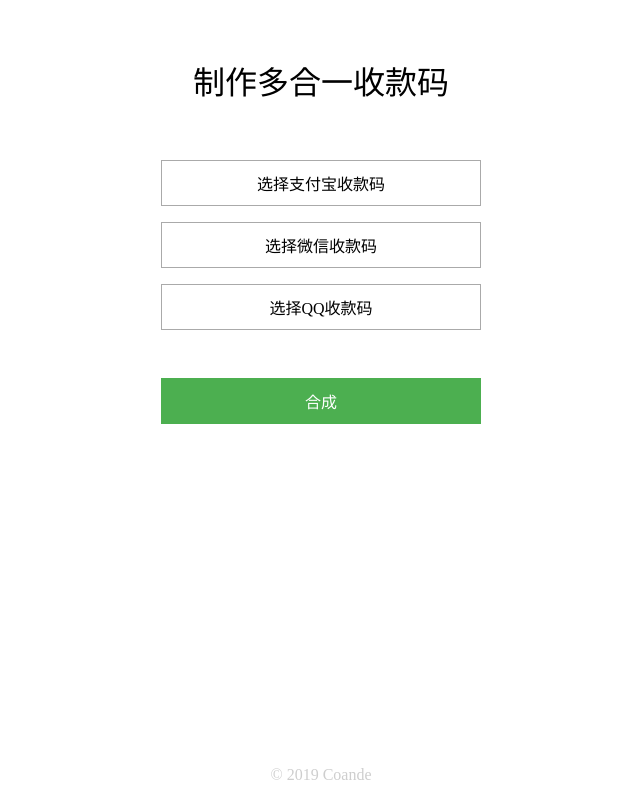
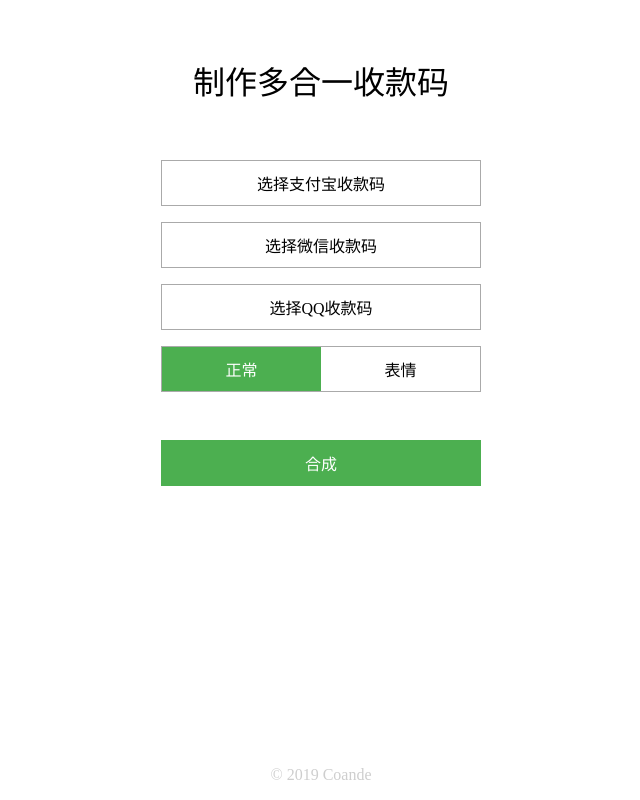
Before and after one commit to Coande/pay2me, a Vue app: page / in a window 1280 px wide. Shown: the whole page, without its empty margins (319-959 px from the left). Built offline with nearby package versions, Linux system fonts and the light colour scheme; a small style sheet from the web is missing.

Commit message:
添加表情类型二维码

```diff
--- a/src/App.vue
+++ b/src/App.vue
@@ -1,37 +1,32 @@
 <template>
   <div id="app">
-    <make-page v-if="showMake"></make-page>
-    <result-page v-if="!showMake"></result-page>
+    <make-page v-if="resultType === ''"></make-page>
+    <result-page v-if="resultType === 'resultNormal'"></result-page>
+    <result-page-fun v-if="resultType === 'resultFun'"></result-page-fun>
   </div>
 </template>
 
 <script>
 import MakePage from "@/pages/Make";
 import ResultPage from "@/pages/Result";
+import ResultPageFun from "@/pages/ResultFun";
 export default {
   components: {
     MakePage,
-    ResultPage
+    ResultPage,
+    ResultPageFun
   },
   data() {
     return {
-      showMake: true
+      resultType: ''
     };
   },
   methods: {},
   mounted() {
-    const alipayUrl = decodeURIComponent(
-      this.$utils.getQueryVariable("alipay")
+    const resultType = decodeURIComponent(
+      this.$utils.getQueryVariable("resultType")
     );
-    const wechatUrl = decodeURIComponent(
-      this.$utils.getQueryVariable("wechat")
-    );
-    const qqUrl = decodeURIComponent(this.$utils.getQueryVariable("qq"));
-    if (alipayUrl || wechatUrl || qqUrl) {
-      this.showMake = false;
-    } else {
-      this.showMake = true;
-    }
+    this.resultType = resultType ? resultType : '';
   }
 };
 </script>
--- a/src/pages/Make.vue
+++ b/src/pages/Make.vue
@@ -16,6 +16,10 @@
           @change="handleChange(arguments[0], key)"
           accept="image/*"
         >
+      </div>
+      <div class="result-type">
+        <span class="result-type__item result-type__normal" :class="[resultType==='resultNormal' ? 'active' : '']" @click="resultType = 'resultNormal'">正常</span>
+        <span class="result-type__item result-type__fun" :class="[resultType==='resultFun' ? 'active' : '']" @click="resultType = 'resultFun'">表情</span>
       </div>
       <div>
         <button class="submit-button" @click="handleSubmit">合成</button>
@@ -52,7 +56,8 @@
           startsWith:
             "https://i.qianbao.qq.com/wallet/sqrcode.htm?m=tenpay&f=wallet&u="
         }
-      }
+      },
+      resultType: 'resultNormal'
     };
   },
   methods: {
@@ -126,6 +131,7 @@
       if (qqResult) {
         resultList.push(`qq=${encodeURIComponent(qqResult)}`);
       }
+      resultList.push(`resultType=${this.resultType}`);
       if (resultList.length) {
         // 有部分app或网站可能会自动加个来源参数
         const tempString = window.location.href.indexOf("?") === -1 ? "?" : "&";
@@ -184,6 +190,27 @@
   font-size: 1rem;
 }
 
+.result-type {
+  display: flex;
+  width: 100%;
+  border: 1px solid #aaa;
+  cursor: pointer;
+  margin-bottom: 1rem;
+  font-size: 1rem;
+}
+
+.result-type__normal,
+.result-type__fun {
+  display: block;
+  flex: 1;
+  padding: 10px;
+}
+
+.result-type__item.active {
+  background-color: #4caf50;
+  color: #ffffff;
+}
+
 .hidden-input {
   display: none;
 }
--- /dev/null
+++ b/src/pages/ResultFun.vue
@@ -0,0 +1,95 @@
+<template>
+  <div class="page">
+    <img class="result-image" :src="resultImageSrc">
+  </div>
+</template>
+
+<script>
+import qrcode from "qrcode";
+import funImage from '../assets/fun.jpg';
+
+export default {
+  data() {
+    return {
+      qrcodePosition: {
+        left: 240,
+        top: 460,
+        width: 200,
+        height: 200
+      },
+      resultImageSrc: ""
+    };
+  },
+  computed: {
+
+  },
+  mounted() {
+    const canvas = document.createElement('canvas');
+    const bgImg = new Image();
+    bgImg.src = funImage;
+    bgImg.onload = async () => {
+      // 画背景
+      canvas.width = bgImg.width;
+      canvas.height = bgImg.height;
+      await this.$nextTick();
+      const ctx = canvas.getContext("2d");
+      ctx.drawImage(bgImg, 0, 0);
+
+      // 画二维码
+      const urlObj = new URL(location.href);
+      urlObj.searchParams.set('resultType', 'resultNormal');
+      urlObj.searchParams.set('production', '1');
+      const dataURL = await qrcode.toDataURL(
+        urlObj.href
+      );
+      const qrcodeImg = new Image();
+      qrcodeImg.src = dataURL;
+      qrcodeImg.onload = () => {
+        ctx.drawImage(qrcodeImg, this.qrcodePosition.left, this.qrcodePosition.top,
+          this.qrcodePosition.width, this.qrcodePosition.height);
+
+        this.resultImageSrc = canvas.toDataURL();
+
+        if (this.getIsMobile()) {
+          alert("你可以通过长按来保存当前图片");
+        } else {
+          alert("你可以右键另存当前图片");
+        }
+      };
+    };
+  },
+  methods: {
+    getIsMobile() {
+      // code from: https://www.cnblogs.com/laq627/p/5848680.html
+      const sUserAgent = navigator.userAgent.toLowerCase();
+      const bIsIpad = sUserAgent.match(/ipad/i) == "ipad";
+      const bIsIphoneOs = sUserAgent.match(/iphone os/i) == "iphone os";
+      const bIsMidp = sUserAgent.match(/midp/i) == "midp";
+      const bIsUc7 = sUserAgent.match(/rv:1.2.3.4/i) == "rv:1.2.3.4";
+      const bIsUc = sUserAgent.match(/ucweb/i) == "ucweb";
+      const bIsAndroid = sUserAgent.match(/android/i) == "android";
+      const bIsCE = sUserAgent.match(/windows ce/i) == "windows ce";
+      const bIsWM = sUserAgent.match(/windows mobile/i) == "windows mobile";
+      if (bIsIpad || bIsIphoneOs || bIsMidp || bIsUc7 || bIsUc || bIsAndroid || bIsCE || bIsWM) {
+          return true;
+      }
+      return false;
+    }
+  }
+};
+</script>
+
+
+<style scoped>
+.page {
+  position: relative;
+  height: 100%;
+  max-height: 680px;
+  display: flex;
+  flex-direction: column;
+}
+
+.result-image {
+  width: 100%;
+}
+</style>
```
Also changed, not shown: src/assets/fun.jpg (added).
